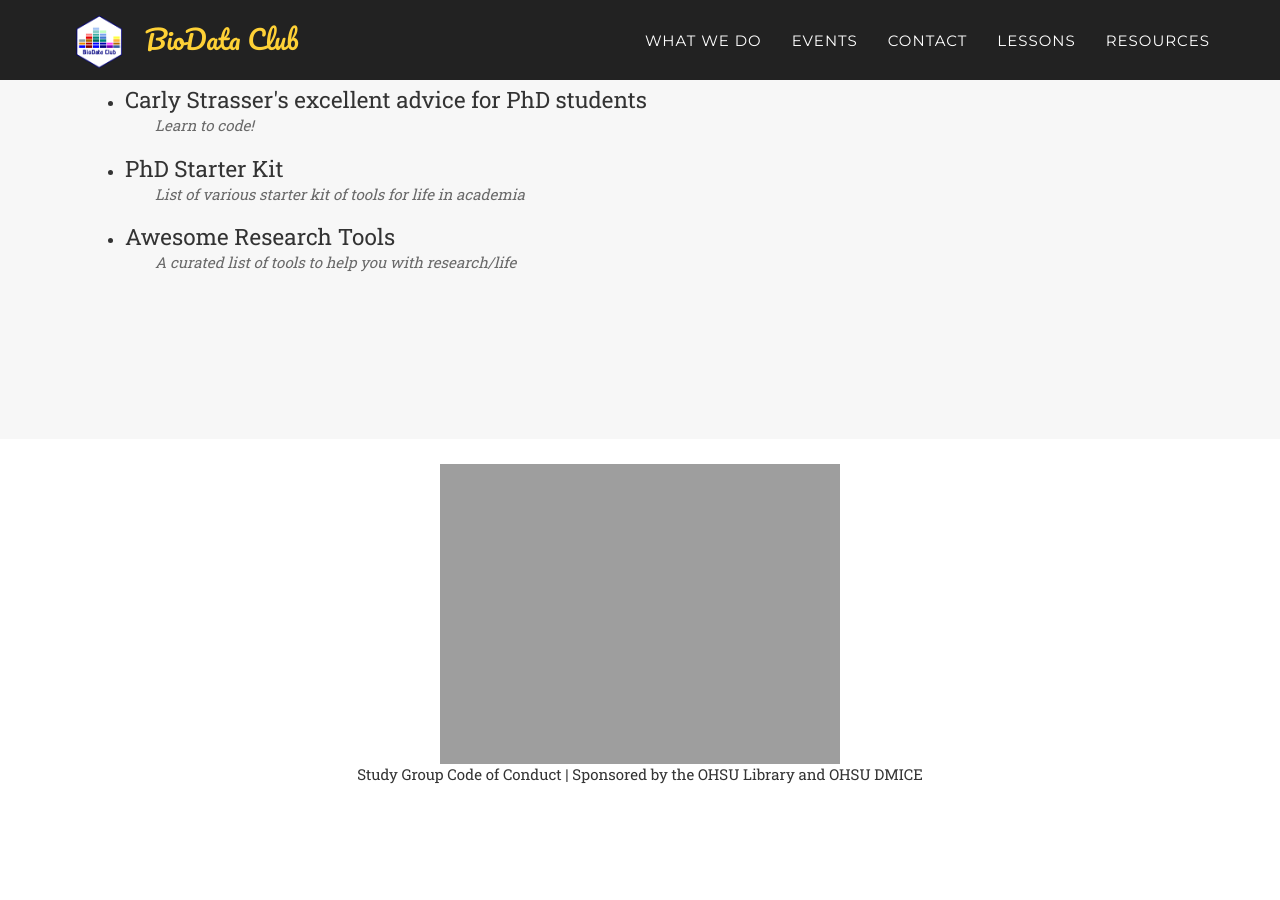
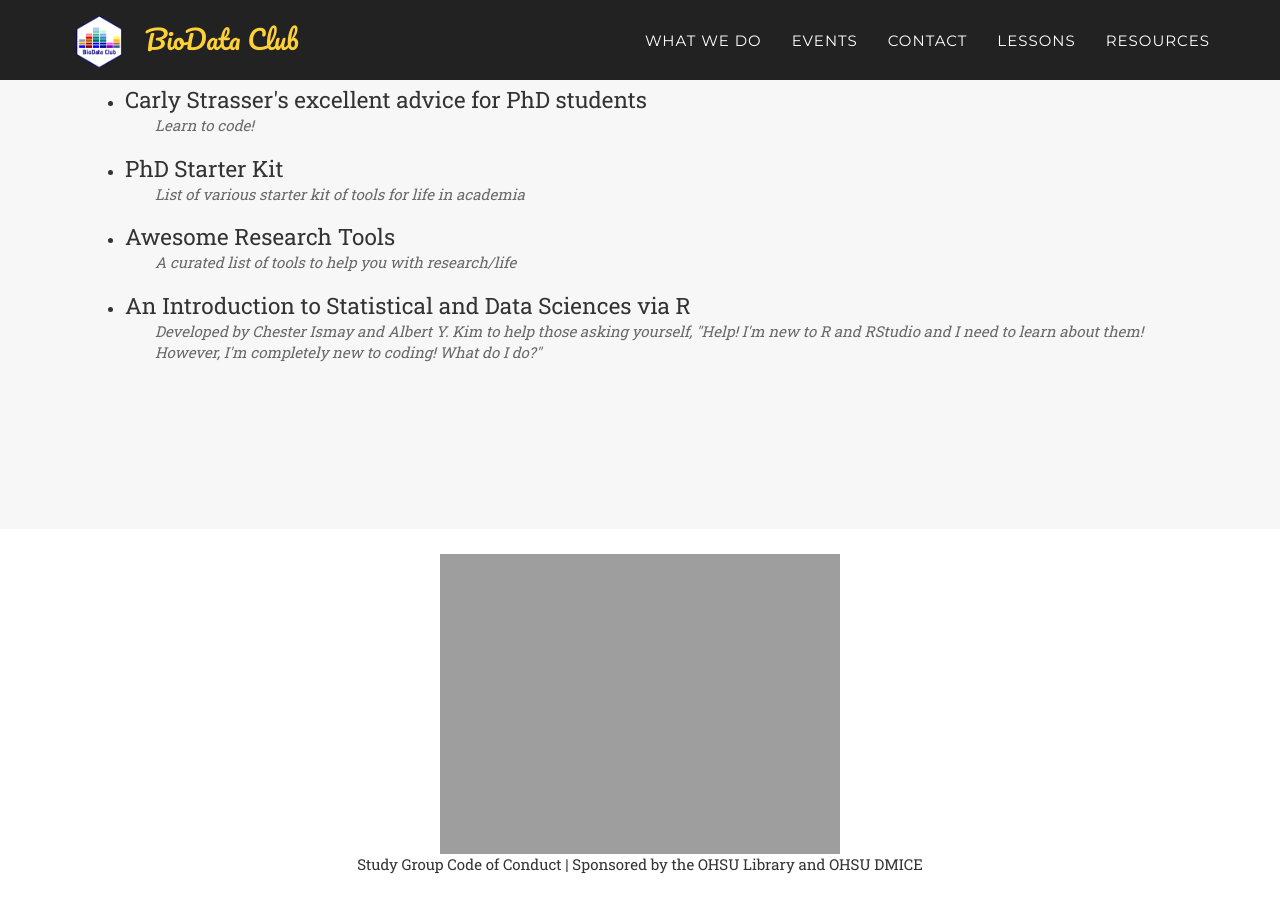
Before and after one commit to BioData-Club/BioData-Club.github.io, a Jekyll site: the page built from index.html, in a window 1280 px wide and 900 px high, scrolled down 7147 px. Built offline with Jekyll 4.4.1, drawn with Linux system fonts in a browser that asks for light colours; some web fonts are replaced; before the commit the page ends 7957 px from its top, so only the background shows below that.

Commit message:
Add ModernDive to list of helpful resources
Closes #23

```diff
--- a/_includes/friends-and-resources.html
+++ b/_includes/friends-and-resources.html
@@ -52,6 +52,10 @@
           <a class='eventTitle' href="https://github.com/emptymalei/awesome-research">Awesome Research Tools</a>
           <div class='eventSub'>A curated list of tools to help you with research/life</div>
         </li>
+        <li>
+          <a class='eventTitle' href="http://moderndive.com/">An Introduction to Statistical and Data Sciences via R</a>
+          <div class='eventSub'>Developed by Chester Ismay and Albert Y. Kim to help those asking yourself, "Help! I'm new to R and RStudio and I need to learn about them! However, I'm completely new to coding! What do I do?"</div>
+        </li>
       </ul>
     </div>
   </div>
```
